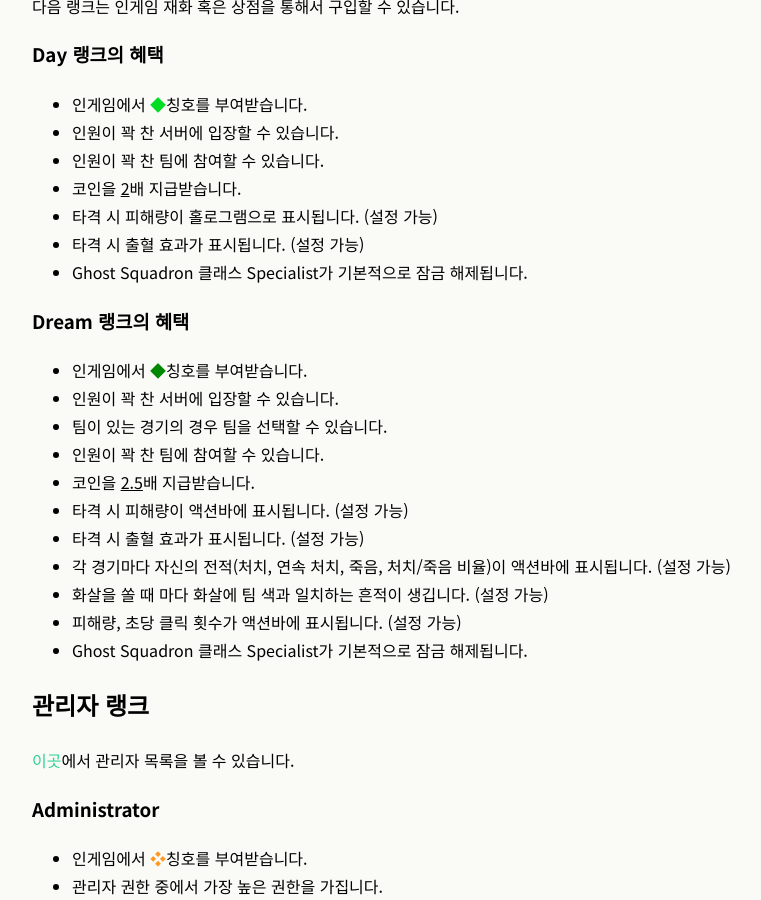
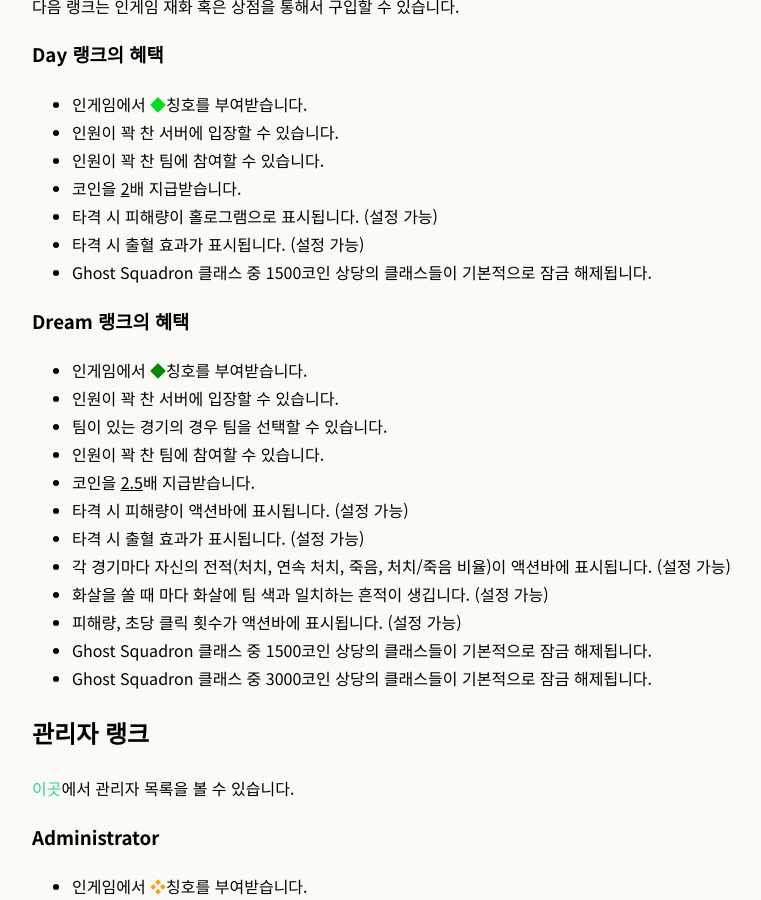
Before and after one commit to VitaminK1/arcade.chemistryx.me, a Jekyll site: the page built from guides/general/rank.md, in a window 1280 px wide and 900 px high, scrolled down 391 px. Shown: the whole window, without its empty margins (53-814 px from the left). Built offline with Jekyll 4.4.1, drawn with Linux system fonts in a browser that asks for light colours.

Commit message:
add videos, fix typo, and rank changes

```diff
--- a/guides/general/rank.md
+++ b/guides/general/rank.md
@@ -24,7 +24,7 @@ title: 랭크 가이드
             <li>코인을 <u>2</u>배 지급받습니다.</li>
             <li>타격 시 피해량이 홀로그램으로 표시됩니다. (설정 가능)</li>
             <li>타격 시 출혈 효과가 표시됩니다. (설정 가능)</li>
-            <li>Ghost Squadron 클래스 Specialist가 기본적으로 잠금 해제됩니다.</li>
+            <li>Ghost Squadron 클래스 중 1500코인 상당의 클래스들이 기본적으로 잠금 해제됩니다.</li>
         </ul>
         <h3>Dream 랭크의 혜택</h3>
         <ul>
@@ -38,7 +38,8 @@ title: 랭크 가이드
             <li>각 경기마다 자신의 전적(처치, 연속 처치, 죽음, 처치/죽음 비율)이 액션바에 표시됩니다. (설정 가능)</li>
             <li>화살을 쏠 때 마다 화살에 팀 색과 일치하는 흔적이 생깁니다. (설정 가능)</li>
             <li>피해량, 초당 클릭 횟수가 액션바에 표시됩니다. (설정 가능)</li>
-            <li>Ghost Squadron 클래스 Specialist가 기본적으로 잠금 해제됩니다.</li>
+            <li>Ghost Squadron 클래스 중 1500코인 상당의 클래스들이 기본적으로 잠금 해제됩니다.</li>
+            <li>Ghost Squadron 클래스 중 3000코인 상당의 클래스들이 기본적으로 잠금 해제됩니다.</li>
         </ul>
         <h2>관리자 랭크</h2>
         <p><a href="{{ base_path }}/staff">이곳</a>에서 관리자 목록을 볼 수 있습니다.</p>
```
Also changed, not shown: guides/games/arcade.md (+1 -0 lines), guides/games/blitz.md (+1 -0 lines), guides/games/ffa.md (+1 -0 lines), guides/games/gs.md (+1 -0 lines), guides/general/commands.md (+1 -1 lines).
